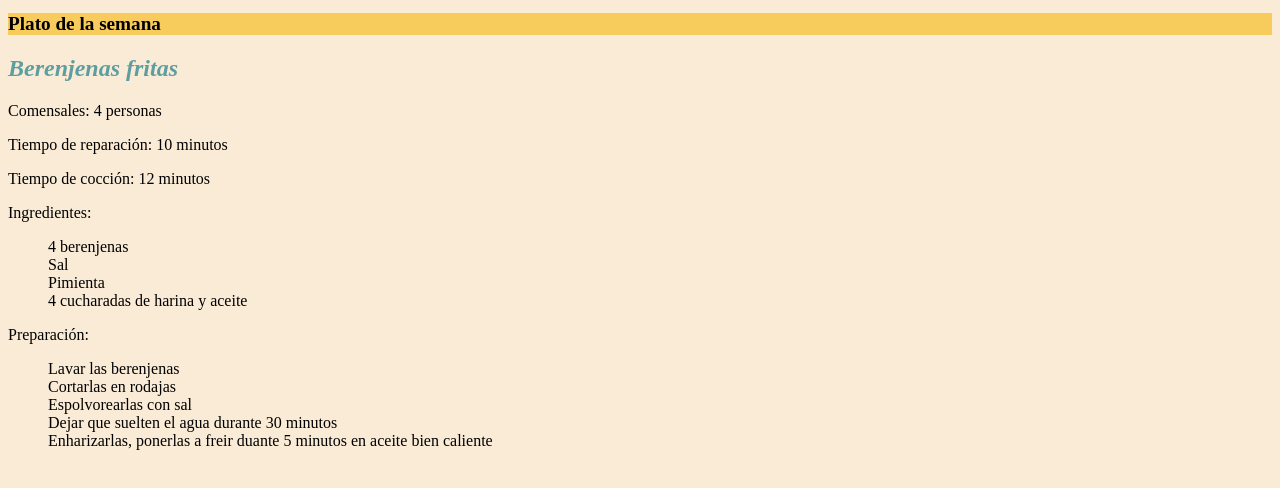
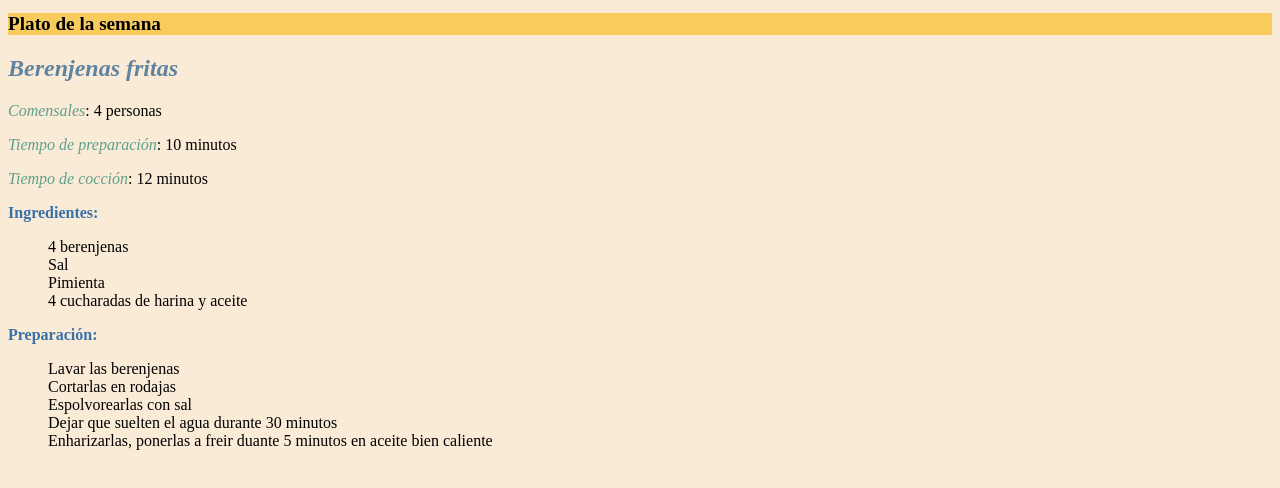
Before and after one commit to PeterManga/pm-html-css-kata-S1-03-11-2022, a plain HTML site: page ex4/ex4.html in a window 1280 px wide. Drawn offline with Linux system fonts and the light colour scheme.

Commit message:
ex4.html modificado para que los estilos css puedan encajar con lo solicitado en el ejercicio

```diff
--- a/ex4/css/style.css
+++ b/ex4/css/style.css
@@ -2,7 +2,7 @@ body{
     background-color: antiquewhite;
 }
 h2{
-    color: cadetblue;
+    color: rgb(95, 131, 160);
     font-style: italic;
     font-size: x-large;
 }
@@ -10,3 +10,11 @@ h1{
     background-color: rgba(246, 196, 59, 0.778);
     font-size: larger;
 }
+.azulF{
+    color: rgb(57, 113, 169);
+    font-weight: bold;
+}
+i{
+    color: rgb(95, 160, 139);
+
+}
--- a/ex4/ex4.html
+++ b/ex4/ex4.html
@@ -10,17 +10,17 @@
 <body>
     <h1>Plato de la semana</h1>
     <h2>Berenjenas fritas</h2>
-    <p>Comensales: 4 personas</p>
-    <p>Tiempo de reparación: 10 minutos</p>
-    <p>Tiempo de cocción: 12 minutos</p>
-    <p>Ingredientes:</p>
+    <p><i>Comensales</i>: 4 personas</p>
+    <p><i>Tiempo de preparación</i>: 10 minutos</p>
+    <p><i>Tiempo de cocción</i>: 12 minutos</p>
+    <p class="azulF">Ingredientes:</p>
     <ul type="none">
         <li>4 berenjenas</li>
         <li>Sal</li>
         <li>Pimienta</li>
         <li>4 cucharadas de harina y aceite</li>
     </ul>
-    <p>Preparación:</p>
+    <p class="azulF">Preparación:</p>
     <ul type="none">
         <li>Lavar las berenjenas</li>
         <li>Cortarlas en rodajas</li>
```
